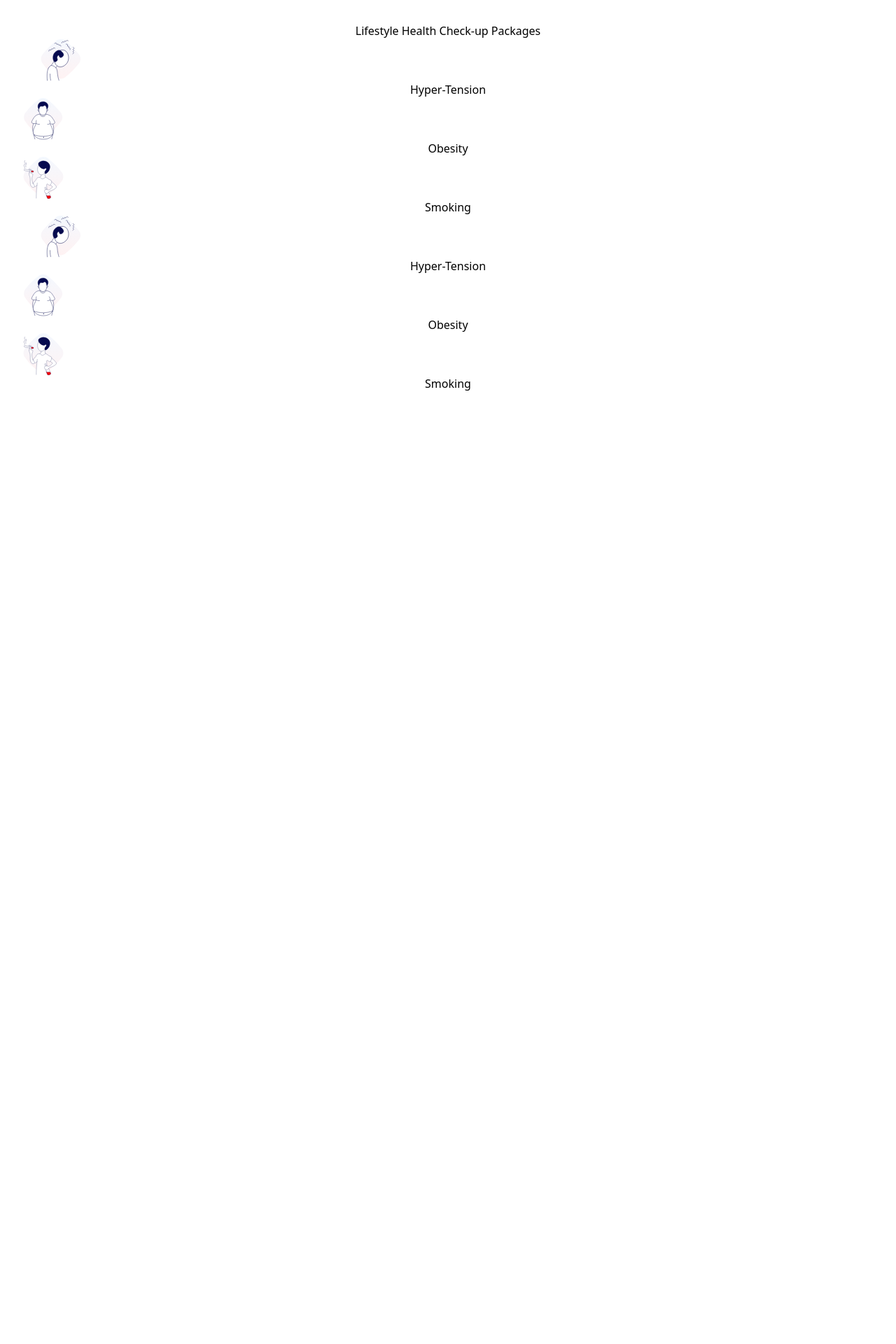
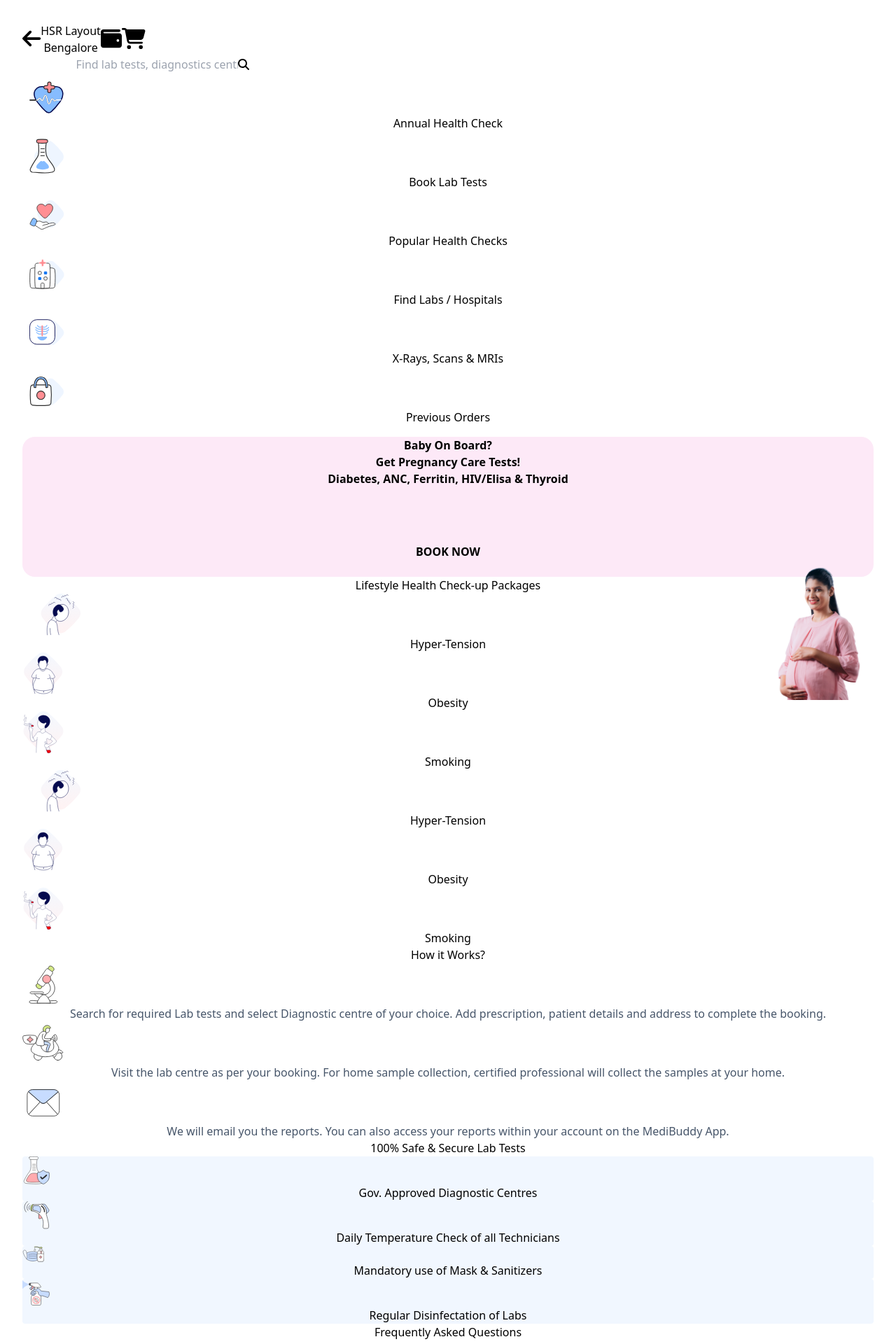
Before and after one commit to kungumasakthivel/medi-buddy, a React (Vite) app: page / in a window 1280 px wide. Shown: the top 1920 px of the page at 70% size. Before the commit the page ends 800 px from the top, so only its background shows below. Built offline with nearby package versions, Linux system fonts and the light colour scheme; no server answers.

Commit message:
all good 11/1 0405

```diff
--- a/src/App.jsx
+++ b/src/App.jsx
@@ -1,16 +1,16 @@
 import './App.css'
-// import HowItWorks from './components/HowItWorks/HowItWorks'
-// import Faq from './components/Faq/Faq'
-// import NavBar from './components/NavBar/NavBar'
+import HowItWorks from './components/HowItWorks/HowItWorks'
+import Faq from './components/Faq/Faq'
+import NavBar from './components/NavBar/NavBar'
 import LifeStyleIcons from './components/LifeStyleIcons/LifeStyleIcons'
 
 function App() {
   return (
     <>
-      {/* <NavBar />
+      <NavBar />
+      <LifeStyleIcons />
       <HowItWorks />
-      <Faq /> */}
-      <LifeStyleIcons />
+      <Faq />
     </>
   )
 }
```
